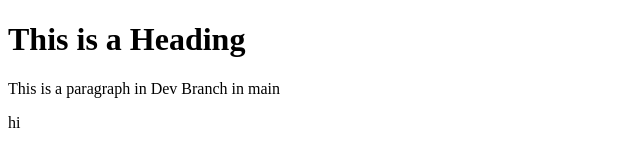
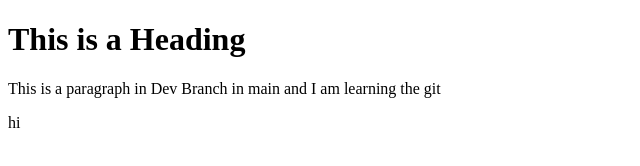
Before and after one commit to manikcloud/DevOps-Tutorial, a plain HTML site: page index.html in a window 1280 px wide. Shown: the whole page, without its empty margins (0-640 px from the left). Drawn offline with Linux system fonts and the light colour scheme.

Commit message:
just a demo

```diff
--- a/index.html
+++ b/index.html
@@ -14,7 +14,7 @@
 
 <h1>This is a Heading</h1>
 
-<p>This is a paragraph in Dev Branch in main  </p>
+<p>This is a paragraph in Dev Branch in main and I am learning the git </p>
 
 
 
```
